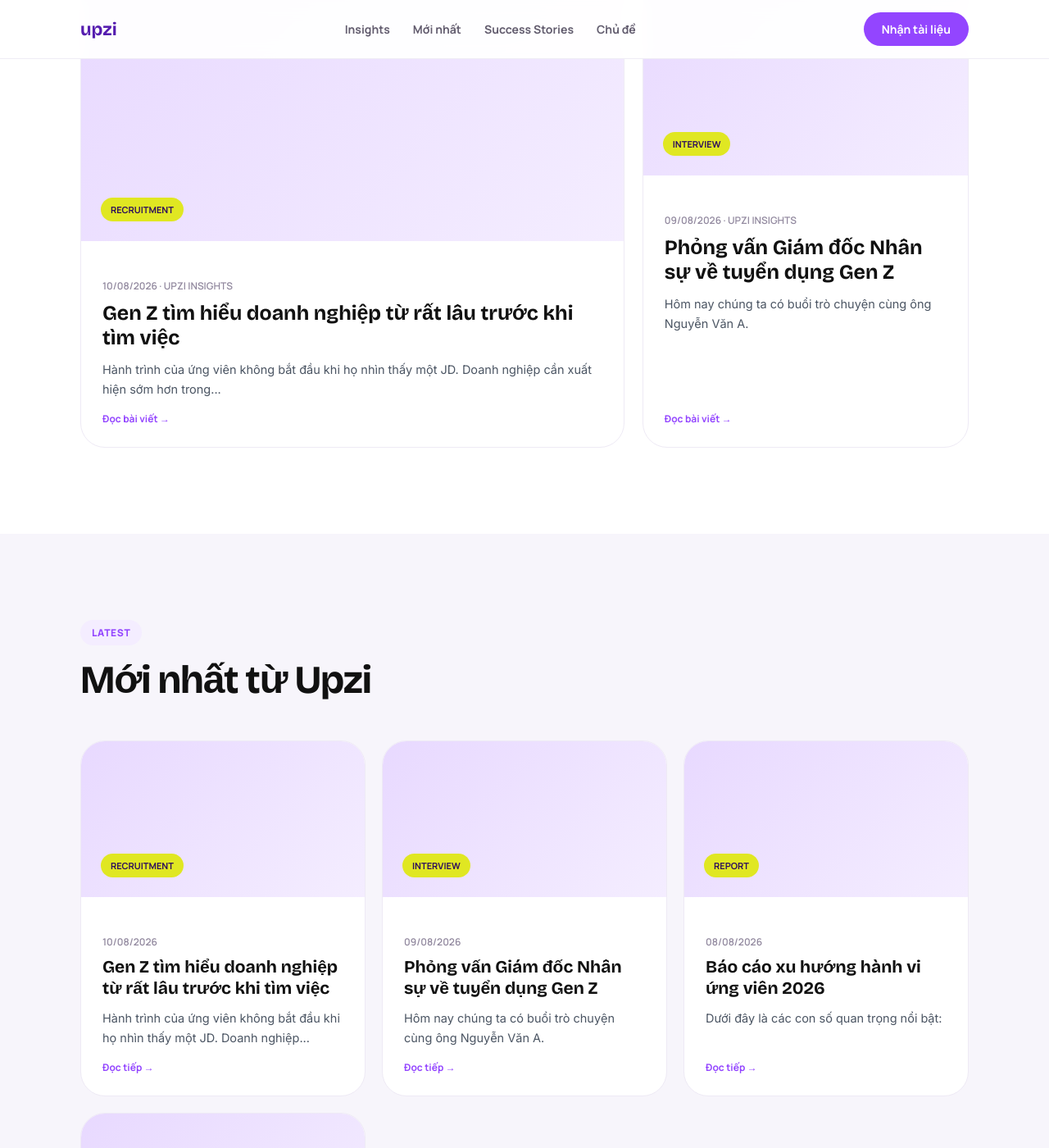
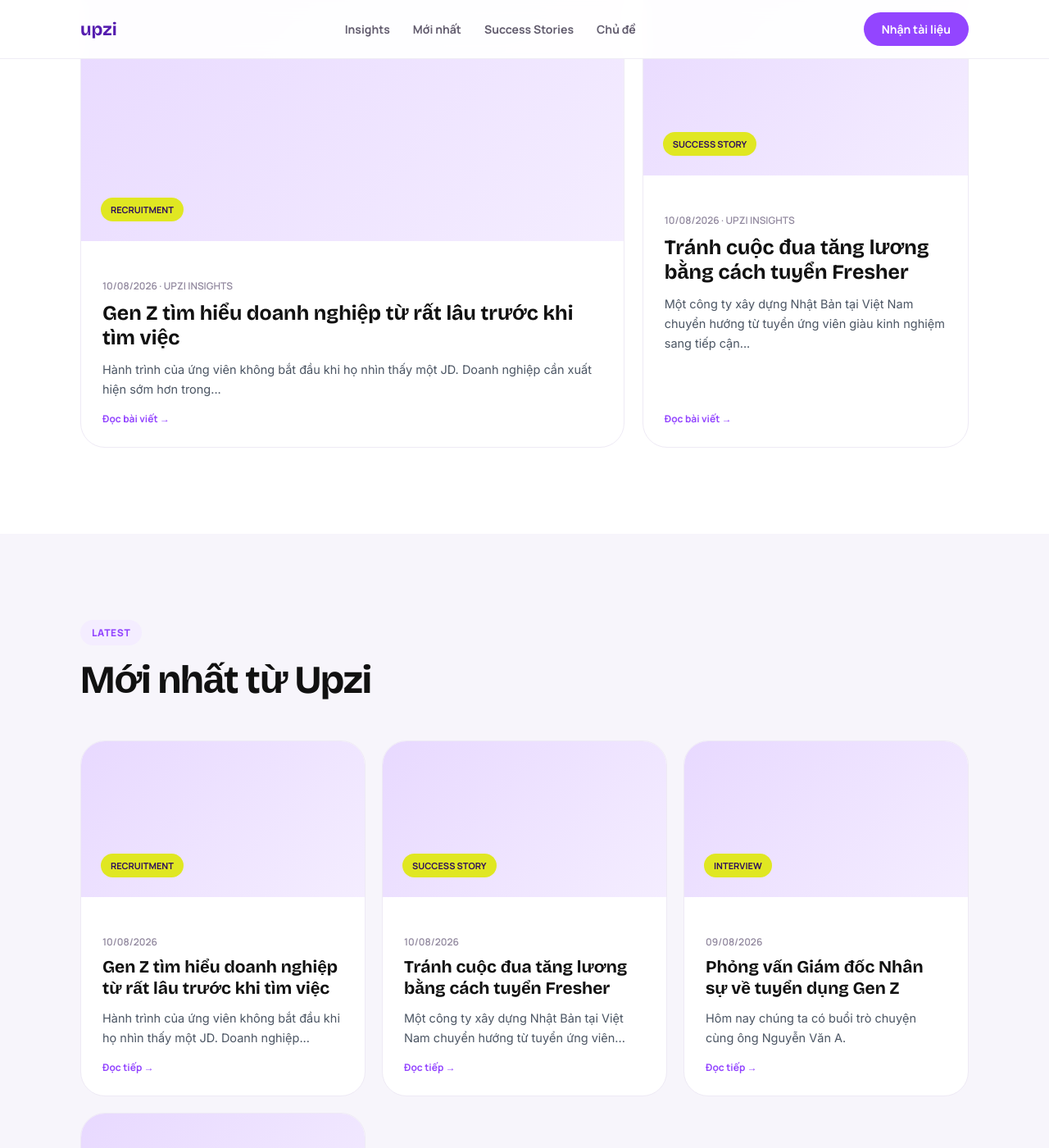
Before and after one commit to upzi-vn/staging, a Jekyll site: the page built from dung.html, in a window 1280 px wide and 1400 px high, scrolled down 957 px. Shown: the whole window at 82% size. Built offline with Jekyll 4.4.1, drawn with Linux system fonts in a browser that asks for light colours; some of the changed text lies outside the part shown.

Commit message:
2026-08-07-tuyen-fresher-vuot-qua-canh-tranh-nhan-su.md

```diff
--- a/_posts/2026-08-07-tuyen-fresher-vuot-qua-canh-tranh-nhan-su.md
+++ b/_posts/2026-08-07-tuyen-fresher-vuot-qua-canh-tranh-nhan-su.md
@@ -1,163 +1,87 @@
 ---
-layout: index
-title: Tránh cuộc đua tăng lương bằng cách tuyển Fresher
-category: RECRUITMENT
+layout: frame1
+
+title: "Tránh cuộc đua tăng lương bằng cách tuyển Fresher"
+
+category: "Success Story"
+
+description: >
+  Một công ty xây dựng Nhật Bản tại Việt Nam chuyển hướng
+  từ tuyển ứng viên giàu kinh nghiệm sang tiếp cận Fresher
+  để giải quyết bài toán thiếu hụt nhân sự và chi phí tuyển dụng tăng cao.
+
+industry: "Xây dựng"
+target: "Fresher"
+market: "Việt Nam"
+period: "Tháng đầu tiên"
+
+date: 2026-08-10
 ---
 
-<section class="hero">
+<section class="story-section white">
 
-  <div class="wrap hero-inner">
+  <div class="wrap">
 
-    <div class="eyebrow">
-      Success Story · Construction
-    </div>
+    <div class="section-grid">
 
-    <h1>
-      Tránh cuộc đua <span>tăng lương</span>
-      bằng cách tuyển Fresher
-    </h1>
+      <div>
 
-    <p class="hero-lead">
-      Một công ty xây dựng Nhật Bản tại Việt Nam chuyển hướng
-      từ tuyển ứng viên giàu kinh nghiệm sang tiếp cận Fresher
-      để giải quyết bài toán thiếu hụt nhân sự và chi phí tuyển dụng tăng cao.
-    </p>
-
-    <div class="meta">
-      <span>Ngành: Xây dựng</span>
-      <span>Đối tượng: Fresher</span>
-      <span>Thị trường: Việt Nam</span>
-      <span>Thời gian: Tháng đầu tiên</span>
-    </div>
-
-  </div>
-
-</section>
-
-
-<!-- =========================
-     BỐI CẢNH + THÁCH THỨC
-========================= -->
-
-<section class="section">
-
-  <div class="wrap grid-2">
-
-    <div>
-
-      <div class="eyebrow-light">
-        Bối cảnh
-      </div>
-
-      <h2>
-        Khi tuyển người có kinh nghiệm
-        trở thành cuộc đua về lương
-      </h2>
-
-      <p>
-        Thị trường xây dựng Việt Nam đang thiếu hụt nhân sự
-        có kinh nghiệm trong bối cảnh đầu tư hạ tầng gia tăng.
-        Các doanh nghiệp lớn trong nước đưa ra mức lương hấp dẫn,
-        khiến việc thu hút ứng viên giàu kinh nghiệm ngày càng
-        khó khăn và tốn kém.
-      </p>
-
-    </div>
-
-
-    <div class="challenge-card">
-
-      <h3>
-        Thách thức
-      </h3>
-
-      <ul>
-
-        <li>
-          <span class="check">✓</span>
-          <span>
-            Chi phí tuyển dụng ứng viên có kinh nghiệm ngày càng cao.
-          </span>
-        </li>
-
-        <li>
-          <span class="check">✓</span>
-          <span>
-            Khó cạnh tranh với mức lương từ các tập đoàn lớn trong nước.
-          </span>
-        </li>
-
-        <li>
-          <span class="check">✓</span>
-          <span>
-            Nguồn ứng viên có kinh nghiệm trong ngành đang thiếu hụt.
-          </span>
-        </li>
-
-      </ul>
-
-    </div>
-
-  </div>
-
-</section>
-
-
-<!-- =========================
-     BÀI TOÁN
-========================= -->
-
-<section class="highlight">
-
-  <div class="wrap highlight-grid">
-
-    <div>
-
-      <div class="eyebrow" style="margin-bottom:22px">
-        Bài toán
-      </div>
-
-      <h2>
-        Thay vì cạnh tranh để giành người đã có kinh nghiệm,
-        <span class="accent">
-          hãy xây dựng nguồn nhân lực từ sớm.
-        </span>
-      </h2>
-
-      <p>
-        Doanh nghiệp lựa chọn mở rộng nhóm ứng viên mục tiêu
-        sang Fresher, thiết kế tin tuyển dụng phù hợp với nhóm
-        ứng viên trẻ và phối hợp cùng Upzi để tiếp cận nguồn
-        ứng viên này.
-      </p>
-
-    </div>
-
-
-    <div class="stat-box">
-
-      <div class="stat">
-
-        <div class="num">
-          5
+        <div class="eyebrow-light">
+          Bối cảnh
         </div>
 
+        <h2>
+          Khi tuyển người có kinh nghiệm
+          trở thành cuộc đua về lương
+        </h2>
+
         <p>
-          Vị trí tuyển dụng được triển khai
+          Thị trường xây dựng Việt Nam đang thiếu hụt nhân sự
+          có kinh nghiệm trong bối cảnh đầu tư hạ tầng gia tăng.
+          Các doanh nghiệp lớn trong nước đưa ra mức lương hấp dẫn,
+          khiến việc thu hút ứng viên giàu kinh nghiệm ngày càng
+          khó khăn và tốn kém.
         </p>
 
       </div>
 
 
-      <div class="stat">
+      <div class="challenge-card">
 
-        <div class="num">
-          01
-        </div>
+        <h3>
+          Thách thức
+        </h3>
 
-        <p>
-          Tháng đầu tiên triển khai
-        </p>
+        <ul>
+
+          <li>
+            <span class="check">✓</span>
+
+            <span>
+              Chi phí tuyển dụng ứng viên có kinh nghiệm
+              ngày càng cao.
+            </span>
+          </li>
+
+          <li>
+            <span class="check">✓</span>
+
+            <span>
+              Khó cạnh tranh với mức lương từ các tập đoàn
+              lớn trong nước.
+            </span>
+          </li>
+
+          <li>
+            <span class="check">✓</span>
+
+            <span>
+              Nguồn ứng viên có kinh nghiệm trong ngành
+              đang thiếu hụt.
+            </span>
+          </li>
+
+        </ul>
 
       </div>
 
@@ -168,11 +92,74 @@
 </section>
 
 
-<!-- =========================
-     GIẢI PHÁP
-========================= -->
 
-<section class="section off">
+<section class="story-section off">
+
+  <div class="wrap">
+
+    <div class="section-grid">
+
+      <div>
+
+        <div class="eyebrow">
+          Bài toán
+        </div>
+
+        <h2>
+          Thay vì cạnh tranh để giành người đã có kinh nghiệm,
+          <span class="accent">
+            hãy xây dựng nguồn nhân lực từ sớm.
+          </span>
+        </h2>
+
+        <p>
+          Doanh nghiệp lựa chọn mở rộng nhóm ứng viên mục tiêu
+          sang Fresher, thiết kế tin tuyển dụng phù hợp với nhóm
+          ứng viên trẻ và phối hợp cùng Upzi để tiếp cận nguồn
+          ứng viên này.
+        </p>
+
+      </div>
+
+
+      <div class="stat-box">
+
+        <div class="stat">
+
+          <div class="num">
+            5
+          </div>
+
+          <p>
+            Vị trí tuyển dụng được triển khai
+          </p>
+
+        </div>
+
+
+        <div class="stat">
+
+          <div class="num">
+            01
+          </div>
+
+          <p>
+            Tháng đầu tiên triển khai
+          </p>
+
+        </div>
+
+      </div>
+
+    </div>
+
+  </div>
+
+</section>
+
+
+
+<section class="story-section white">
 
   <div class="wrap">
 
@@ -276,11 +263,8 @@
 </section>
 
 
-<!-- =========================
-     CÁC CON SỐ QUAN TRỌNG
-========================= -->
 
-<section class="section">
+<section class="results-section">
 
   <div class="wrap">
 
@@ -364,11 +348,8 @@
 </section>
 
 
-<!-- =========================
-     NỘI DUNG CHI TIẾT
-========================= -->
 
-<section class="section off">
+<section class="story-section off">
 
   <div class="wrap">
 
@@ -472,58 +453,29 @@
 </section>
 
 
-<!-- =========================
-     TAKEAWAY
-========================= -->
 
-<section class="section">
+<section class="quote-section">
 
-  <div class="wrap takeaway">
+  <div class="wrap">
 
-    <div class="eyebrow-light">
-      Điểm đáng chú ý
-    </div>
+    <div class="quote-wrap">
 
-    <div class="quote">
-      “Không nhất thiết phải trả mức lương cao hơn để tuyển được người.
-      Doanh nghiệp có thể thay đổi nhóm ứng viên mục tiêu
-      và xây dựng nguồn nhân lực từ sớm.”
-    </div>
+      <div class="eyebrow-light">
+        Điểm đáng chú ý
+      </div>
 
-    <div class="source">
-      Success Story · Upzi
+      <div class="quote">
+        “Không nhất thiết phải trả mức lương cao hơn để tuyển được người.
+        Doanh nghiệp có thể thay đổi nhóm ứng viên mục tiêu
+        và xây dựng nguồn nhân lực từ sớm.”
+      </div>
+
+      <div class="source">
+        Success Story · Upzi
+      </div>
+
     </div>
 
   </div>
 
 </section>
-
-
-<!-- =========================
-     CTA
-========================= -->
-
-<section class="cta">
-
-  <div class="wrap">
-
-    <h2>
-      Đang gặp bài toán tuyển Fresher
-      hoặc nhân sự trẻ?
-    </h2>
-
-    <p>
-      Khám phá cách Upzi có thể giúp doanh nghiệp
-      tiếp cận nguồn ứng viên trẻ phù hợp hơn.
-    </p>
-
-    <a
-      class="btn"
-      href="{{ '/' | relative_url }}#leadform"
-    >
-      Trao đổi với Upzi
-    </a>
-
-  </div>
-
-</section>
```
